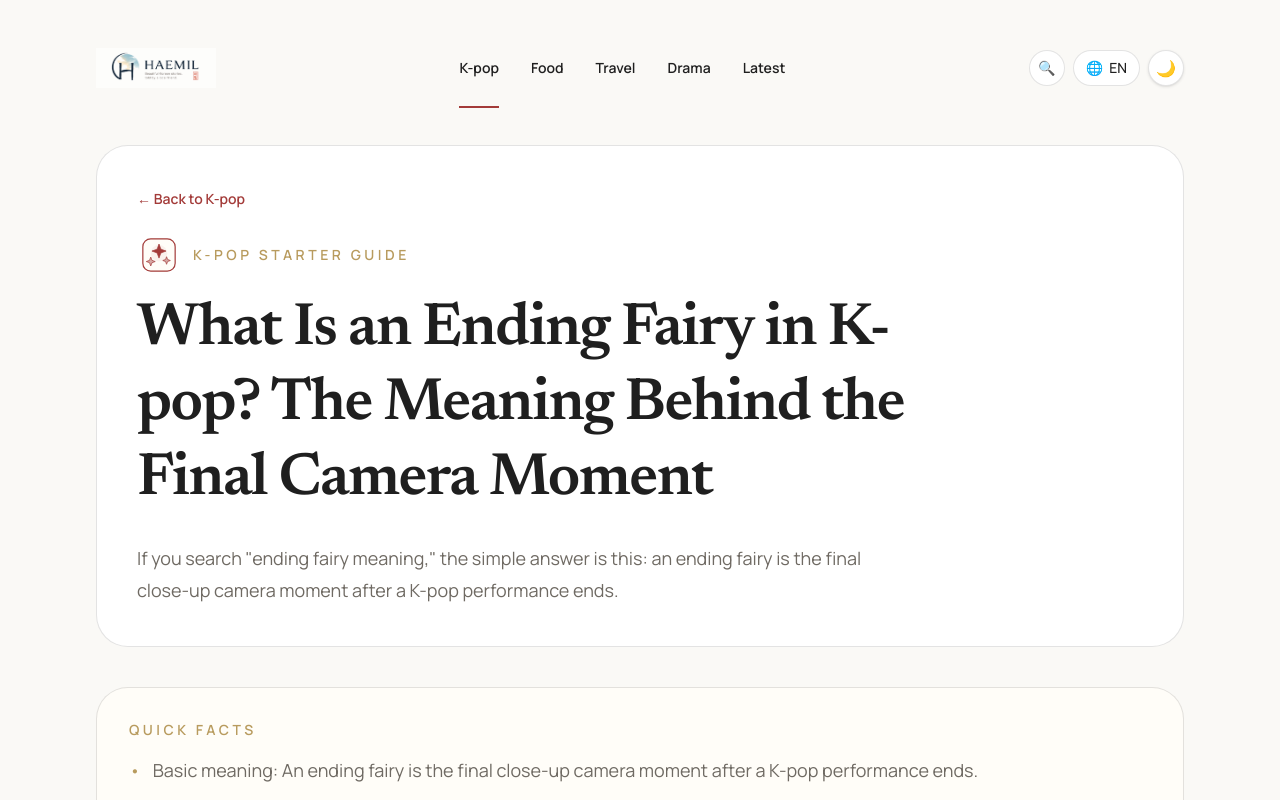
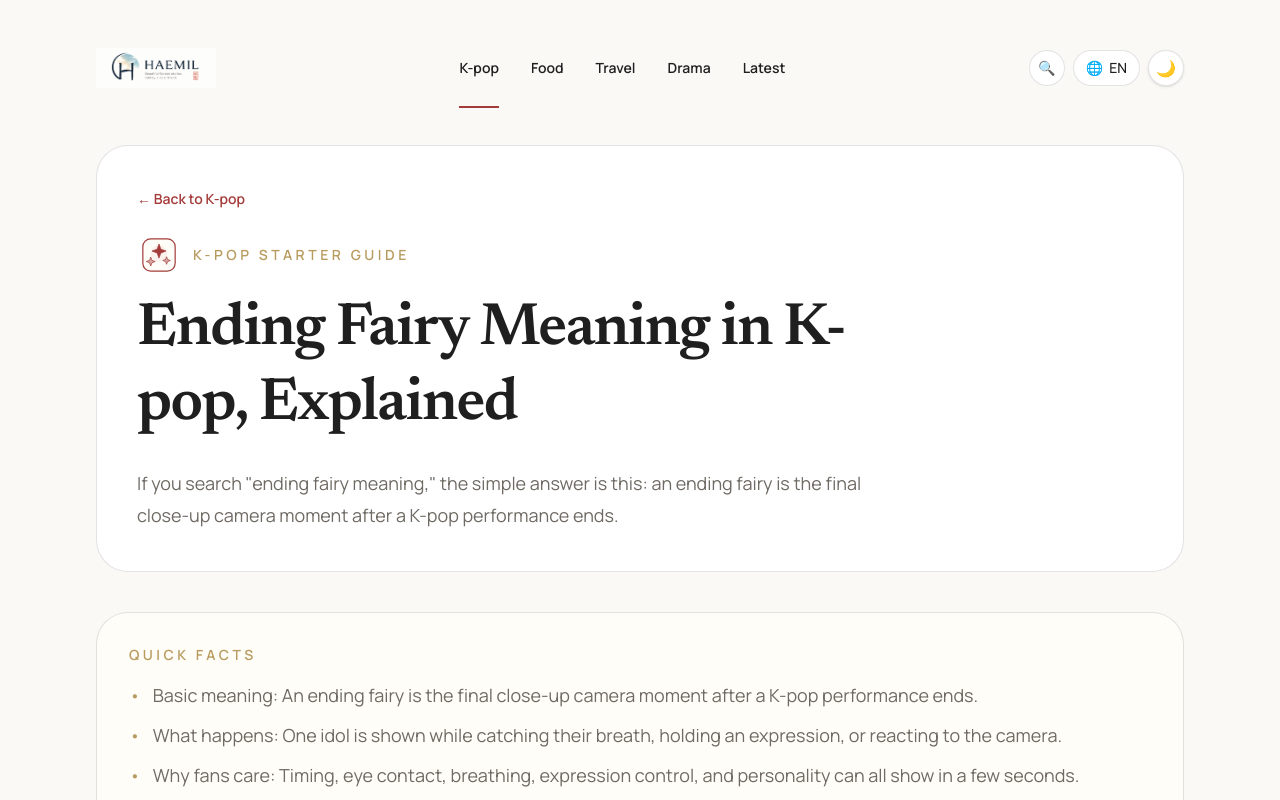
Before and after one commit to kjgusgh-source/korea-inside, a Next.js app: page /kpop/what-is-ending-fairy in a window 1280 px wide. Shown: the top 800 px of the page. Built offline with nearby package versions, Linux system fonts and the light colour scheme.

Commit message:
SEO: shorten title/description on ending fairy glossary page (Notion: K-pop Glossary — Fancam & Ending Fairy)

```diff
--- a/app/kpop/what-is-ending-fairy/page.tsx
+++ b/app/kpop/what-is-ending-fairy/page.tsx
@@ -8,10 +8,9 @@ import { getPublishedMemberGuides } from "../../../lib/publishedGuides";
 const siteUrl = "https://haemilkorea.com";
 const pageUrl = `${siteUrl}/kpop/what-is-ending-fairy`;
 
-const pageTitle =
-  "What Is an Ending Fairy in K-pop? The Meaning Behind the Final Camera Moment";
+const pageTitle = "Ending Fairy Meaning in K-pop, Explained";
 const pageDescription =
-  "A friendly HAEMIL guide to the meaning of ending fairy in K-pop, why fans notice the final close-up, and how it differs from fancams, facecams, visual moments, and center parts.";
+  "An ending fairy is the final close-up camera moment after a K-pop stage ends. Here is what it means, why fans notice it, and how it differs from a fancam.";
 
 const quickFacts = [
   "Basic meaning: An ending fairy is the final close-up camera moment after a K-pop performance ends.",
```
